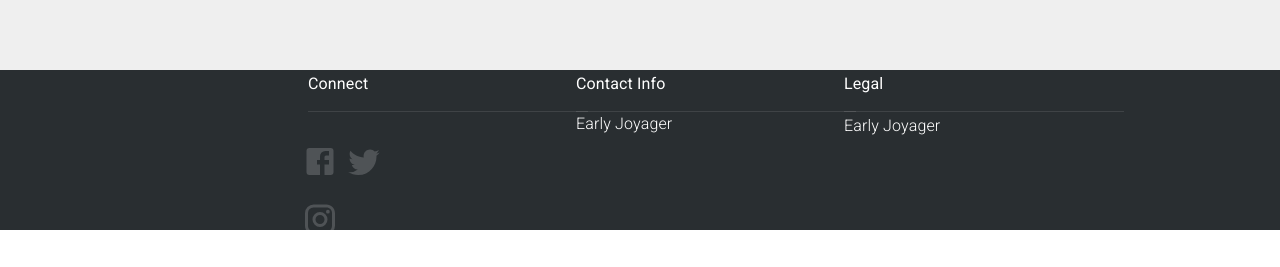
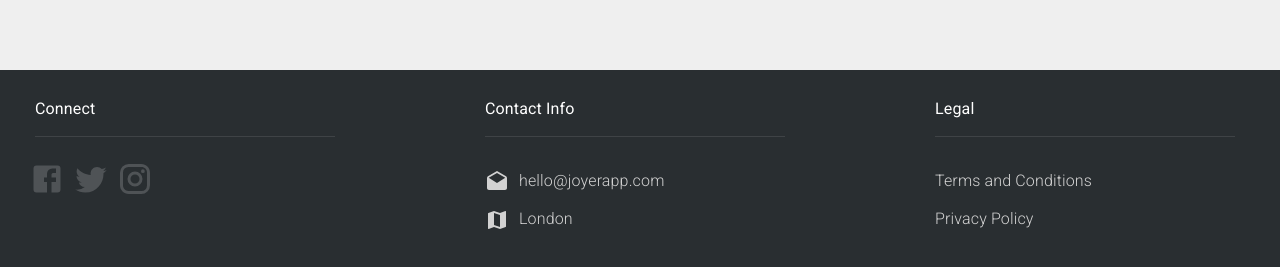
Before and after one commit to OlliePorter/joyer-site, a React (Create React App) app: page /#/ in a window 1280 px wide. Shown: the part 2664-2931 px from the top of the page. Before the commit the page ends 2894 px from the top, so only its background shows below. Built offline with nearby package versions, Linux system fonts and the light colour scheme.

Commit message:
Add icons & text to footer

```diff
--- a/src/components/Home/Footer.js
+++ b/src/components/Home/Footer.js
@@ -3,6 +3,8 @@ import Typography from '@material-ui/core/Typography';
 import FacebookIcon from '@material-ui/icons/Facebook';
 import TwitterIcon from '@material-ui/icons/Twitter';
 import InstagramIcon from '@material-ui/icons/Instagram';
+import DraftsIcon from '@material-ui/icons/Drafts';
+import MapIcon from '@material-ui/icons/Map';
 import { makeStyles } from '@material-ui/core/styles';
 import Grid from '@material-ui/core/Grid';
 import theme from '../../theme';
@@ -12,48 +14,52 @@ const useStyles = makeStyles({
     backgroundColor: theme.palette.footer.dark,
     position: 'absolute',
     display: 'flex',
-    flexDirection: 'column',
     alignItems: 'center',
     justifyContent: 'center',
-    height: '20vh',
+    height: '25vh',
     width: '100%',
     overflowX: 'hidden',
   },
-  testimonialColumn: {
+  footerColumn: {
     display: 'flex',
-    justifyContent: 'left',
+    justifyContent: 'center',
     paddingLeft: '30px',
-    paddingRight: '30px',
+    paddingRight: '40px',
     flexDirection: 'column',
-    width: '10vw',
   },
-  featureRow: {
-    display: 'flex',
-    flexDirection: 'row',
-    paddingBottom: '10px',
-  },
-  testimonialTextTitle: {
+  footerTextTitle: {
     color: 'white',
     fontWeight: 400,
     paddingBottom: '15px',
     textAlign: 'left',
   },
-  testimonialTextSubtitle: {
-    color: 'white',
+  footerRow: {
+    display: 'flex',
+    flexDirection: 'row',
+  },
+  footerTextSubtitle: {
+    color: theme.palette.footer.light,
     fontWeight: 300,
+    marginBottom: '10px',
   },
-  testimonialBorder: {
+  footerBorder: {
     borderBottom: '1px solid rgba(255,255,255,0.1)',
-    width: '280px',
+    width: '300px',
+    marginBottom: '30px',
   },
-  featureIcon: {
+  footerIcon: {
     color: theme.palette.footer.icon,
     transform: 'scale(1.5)',
-    paddingTop: '30px',
     marginRight: '20px',
     "&:hover": {
     color: theme.palette.footer.iconHover,
     },
+  },
+  footerIconSmall: {
+    color: theme.palette.footer.light,
+    marginRight: '10px',
+    marginTop: '3px',
+    marginBottom: '10px',
   }
 });
 
@@ -66,37 +72,49 @@ export default function Footer() {
             <div className={classes.coverPadding}>
               <Grid container spacing={10}>
                 <Grid item xs={4}>
-                  <div className={classes.testimonialColumn}>
-                    <Typography className={classes.testimonialTextTitle} variant="body1">
+                  <div className={classes.footerColumn}>
+                    <Typography className={classes.footerTextTitle} variant="body1">
                       Connect
                     </Typography>
-                    <div className={classes.testimonialBorder}></div>
+                    <div className={classes.footerBorder}></div>
                     <div>
-                        <FacebookIcon className={classes.featureIcon} onClick={()=> window.open("https://facebook.com/joyerapp", "_blank")}/>
-                        <TwitterIcon className={classes.featureIcon} onClick={()=> window.open("https://twitter.com/joyer_app", "_blank")}/>
-                        <InstagramIcon className={classes.featureIcon} onClick={()=> window.open("https://instagram.com/joyer_app", "_blank")}/>
+                      <FacebookIcon className={classes.footerIcon} onClick={()=> window.open("https://facebook.com/joyerapp", "_blank")}/>
+                      <TwitterIcon className={classes.footerIcon} onClick={()=> window.open("https://twitter.com/joyer_app", "_blank")}/>
+                      <InstagramIcon className={classes.footerIcon} onClick={()=> window.open("https://instagram.com/joyer_app", "_blank")}/>
                     </div>
                   </div>
                 </Grid>
                 <Grid item xs={4}>
-                  <div className={classes.testimonialColumn}>
-                    <Typography className={classes.testimonialTextTitle} variant="body1">
+                  <div className={classes.footerColumn}>
+                      <Typography className={classes.footerTextTitle} variant="body1">
                         Contact Info
                       </Typography>
-                    <div className={classes.testimonialBorder}></div>
-                    <Typography className={classes.testimonialTextSubtitle} variant="body1">
-                      Early Joyager
+                      <span className={classes.footerBorder}></span>
+                      <div className={classes.footerRow}>
+                        <DraftsIcon className={classes.footerIconSmall}/>
+                        <Typography className={classes.footerTextSubtitle} variant="subtitle1">
+                          hello@joyerapp.com
                         </Typography>
+                      </div>
+                      <div className={classes.footerRow}>
+                        <MapIcon className={classes.footerIconSmall}/>
+                        <Typography className={classes.footerTextSubtitle} variant="subtitle1">
+                          London
+                        </Typography>
+                      </div>
                   </div>
                 </Grid>
                 <Grid item xs={4}>
-                  <div className={classes.testimonialColumn}>
-                    <Typography className={classes.testimonialTextTitle} component="subtitle1">
+                  <div className={classes.footerColumn}>
+                      <Typography className={classes.footerTextTitle} component="subtitle1">
                         Legal
                       </Typography>
-                    <div className={classes.testimonialBorder}></div>
-                    <Typography className={classes.testimonialTextSubtitle} variant="subtitle1">
-                      Early Joyager
+                    <div className={classes.footerBorder}></div>
+                      <Typography className={classes.footerTextSubtitle} variant="subtitle1">
+                        Terms and Conditions
+                      </Typography>
+                      <Typography className={classes.footerTextSubtitle} variant="subtitle1">
+                        Privacy Policy
                       </Typography>
                   </div>
                 </Grid>
--- a/src/theme.js
+++ b/src/theme.js
@@ -14,6 +14,7 @@ const theme = createMuiTheme({
       },
       footer: {
         dark: '#292e31',
+        light: '#d2d2d2',
         icon: '#4f5356',
         iconHover: '#8e979d',
       },
```
Lines whose indentation alone changed are shown as unchanged.
